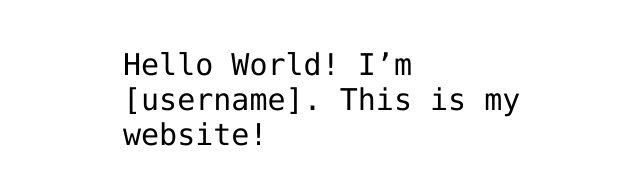
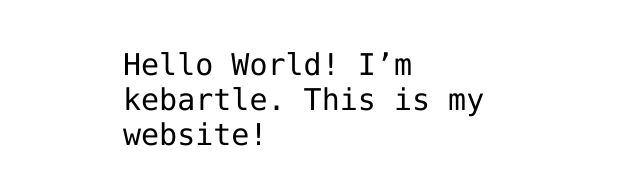
Before and after one commit to kebartle/hello-world, a plain HTML site: page index.html in a window 1280 px wide. Shown: the part 341-526 px from the top of the page, without its empty margins (317-957 px from the left). Drawn offline with Linux system fonts and the light colour scheme.

Commit message:
Update index.html

```diff
--- a/index.html
+++ b/index.html
@@ -12,6 +12,6 @@
 <img src="https://octodex.github.com/images/daftpunktocat-thomas.gif" id="octocat" alt="octocat-gif" />
 
 <!-- Change this code here by copy and pasting your template on line 15 -->
-<p>Hello World! I’m [username]. This is my website!</p>
+<p>Hello World! I’m kebartle. This is my website!</p>
 </body>
 </html>
```
